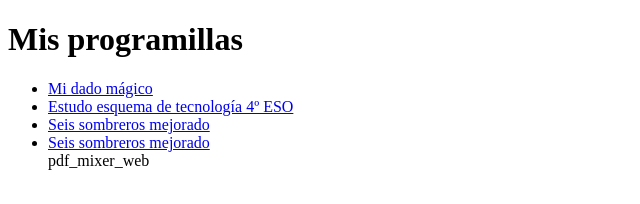
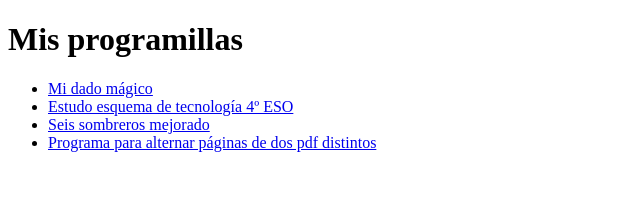
Before and after one commit to PROFEBRENES/aplicacionesprofebrenes, a plain HTML site: page index.html in a window 1280 px wide. Shown: the whole page, without its empty margins (0-640 px from the left). Drawn offline with Linux system fonts and the light colour scheme.

Commit message:
Update index.html

```diff
--- a/index.html
+++ b/index.html
@@ -10,8 +10,8 @@
     <li><a href="dado.html">Mi dado mágico</a></li>
     <li><a href="ESQUEMA4TEC.html">Estudo esquema de tecnología 4º ESO</a></li>
     <li><a href="6sombreros.html">Seis sombreros mejorado</a></li>
-    <li><a href="pdf_mixer_web.html">Seis sombreros mejorado</a></li>
-    pdf_mixer_web
+    <li><a href="pdf_mixer_web.html">Programa para alternar páginas de dos pdf distintos </a></li>
+
   </ul>
 </body>
 </html>
```
